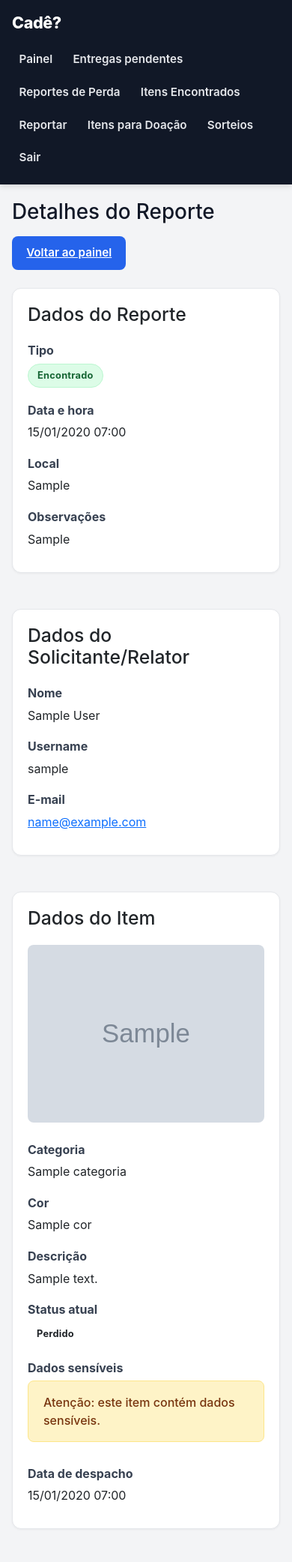
After one commit to dev-poliana-escolar/cade-sistemas-achados-perdidos, a Django app: page /report/detail/1/ in a window 390 px wide. The commit adds this page. Shown: the whole page at 75% size. Run offline with Django 5.2, Linux system fonts and the light colour scheme; a user stored in the database is signed in; tables that the repository leaves empty hold one stand-in row (values such as "Sample post"); grey boxes marked "Sample" are stand-in pictures; some libraries are stand-ins or nearby versions.

Commit message:
feat(report): cria tela de detalhes do reporte (#12)
Adiciona template semântico e responsivo para exibir os dados do reporte, do solicitante e do item associado, utilizando os estilos próprios do projeto.

```diff
--- a/static/css/style.css
+++ b/static/css/style.css
@@ -126,6 +126,81 @@ main {
     margin-bottom: 1.5rem;
     border: 1px solid var(--border-color);
     box-shadow: 0 1px 3px rgba(0, 0, 0, 0.05);
+}
+
+.card h2 {
+    margin-top: 0;
+    margin-bottom: 1.25rem;
+}
+
+.detail-header {
+    display: flex;
+    align-items: center;
+    justify-content: space-between;
+    gap: 1rem;
+    margin-bottom: 1.5rem;
+}
+
+.detail-header h1 {
+    margin: 0;
+}
+
+.detail-grid {
+    display: grid;
+    grid-template-columns: repeat(2, minmax(0, 1fr));
+    gap: 1.5rem;
+}
+
+.detail-grid .detail-item-card {
+    grid-column: 1 / -1;
+}
+
+.detail-list {
+    display: grid;
+    grid-template-columns: minmax(9rem, 0.35fr) minmax(0, 1fr);
+    gap: 0.75rem 1rem;
+    margin: 0;
+}
+
+.detail-list dt {
+    color: var(--text-secondary);
+    font-weight: 700;
+}
+
+.detail-list dd {
+    margin: 0;
+    overflow-wrap: anywhere;
+}
+
+.detail-muted {
+    color: var(--text-muted);
+}
+
+.detail-item-content {
+    display: grid;
+    grid-template-columns: minmax(12rem, 0.35fr) minmax(0, 1fr);
+    gap: 1.5rem;
+}
+
+.detail-item-image {
+    display: block;
+    max-width: 100%;
+    max-height: 20rem;
+    margin: 0 auto;
+    border-radius: 8px;
+    object-fit: contain;
+}
+
+.status-ENCONTRADO {
+    background: #dcfce7;
+    color: #166534;
+    border: 1px solid #bbf7d0;
+}
+
+.status-PERDIDO {
+    background: #fee2e2;
+    color: #991b1b;
+    border: 1px solid #fecaca;
 }
 
 .item {
@@ -298,4 +373,27 @@ button:active, .btn-action:active {
     .card {
         padding: 1.25rem;
     }
+
+    .detail-header {
+        align-items: flex-start;
+        flex-direction: column;
+    }
+
+    .detail-grid,
+    .detail-item-content {
+        grid-template-columns: 1fr;
+    }
+
+    .detail-grid .detail-item-card {
+        grid-column: auto;
+    }
+
+    .detail-list {
+        grid-template-columns: 1fr;
+        gap: 0.35rem;
+    }
+
+    .detail-list dd {
+        margin-bottom: 0.75rem;
+    }
 }
--- /dev/null
+++ b/templates/report/detail.html
@@ -0,0 +1,128 @@
+{% extends "base.html" %}
+
+{% block title %}
+Detalhes do Reporte
+{% endblock %}
+
+{% block content %}
+<section aria-labelledby="report-detail-title">
+    <div class="detail-header">
+        <h1 id="report-detail-title">Detalhes do Reporte</h1>
+        <a href="{% url 'analysis:dashboard' %}" class="btn-action primary">
+            Voltar ao painel
+        </a>
+    </div>
+
+    <div class="detail-grid">
+        <article class="card">
+            <h2>Dados do Reporte</h2>
+            <dl class="detail-list">
+                <dt>Tipo</dt>
+                <dd>
+                    {% if reporte.tipo == "ENCONTRADO" %}
+                        <span class="status-badge status-ENCONTRADO">
+                            {{ reporte.get_tipo_display }}
+                        </span>
+                    {% else %}
+                        <span class="status-badge status-PERDIDO">
+                            {{ reporte.get_tipo_display }}
+                        </span>
+                    {% endif %}
+                </dd>
+
+                <dt>Data e hora</dt>
+                <dd>{{ reporte.data|date:"d/m/Y H:i" }}</dd>
+
+                <dt>Local</dt>
+                <dd>{{ reporte.local }}</dd>
+
+                <dt>Observações</dt>
+                <dd>
+                    {% if reporte.observacoes %}
+                        {{ reporte.observacoes|linebreaksbr }}
+                    {% else %}
+                        <span class="detail-muted">Nenhuma observação informada.</span>
+                    {% endif %}
+                </dd>
+            </dl>
+        </article>
+
+        <article class="card">
+            <h2>Dados do Solicitante/Relator</h2>
+            <dl class="detail-list">
+                <dt>Nome</dt>
+                <dd>
+                    {% if reporte.usuario.get_full_name %}
+                        {{ reporte.usuario.get_full_name }}
+                    {% else %}
+                        <span class="detail-muted">Nome não informado</span>
+                    {% endif %}
+                </dd>
+
+                <dt>Username</dt>
+                <dd>{{ reporte.usuario.username }}</dd>
+
+                <dt>E-mail</dt>
+                <dd>
+                    {% if reporte.usuario.email %}
+                        <a href="mailto:{{ reporte.usuario.email }}">
+                            {{ reporte.usuario.email }}
+                        </a>
+                    {% else %}
+                        <span class="detail-muted">E-mail não informado</span>
+                    {% endif %}
+                </dd>
+            </dl>
+        </article>
+
+        <article class="card detail-item-card">
+            <h2>Dados do Item</h2>
+            <div class="detail-item-content">
+                <div>
+                    {% if reporte.item.imagem %}
+                        <img src="{{ reporte.item.imagem.url }}"
+                             alt="Imagem do item"
+                             class="detail-item-image">
+                    {% else %}
+                        <p class="detail-muted">Imagem não informada.</p>
+                    {% endif %}
+                </div>
+
+                <dl class="detail-list">
+                    <dt>Categoria</dt>
+                    <dd>{{ reporte.item.categoria }}</dd>
+
+                    <dt>Cor</dt>
+                    <dd>{{ reporte.item.cor }}</dd>
+
+                    <dt>Descrição</dt>
+                    <dd>{{ reporte.item.descricao }}</dd>
+
+                    <dt>Status atual</dt>
+                    <dd>
+                        <span class="status-badge">
+                            {{ reporte.item.get_status_display }}
+                        </span>
+                    </dd>
+
+                    {% if reporte.item.dados_sensiveis %}
+                        <dt>Dados sensíveis</dt>
+                        <dd>
+                            <p class="message warning" role="alert">
+                                Atenção: este item contém dados sensíveis.
+                            </p>
+                        </dd>
+                    {% endif %}
+
+                    {% if reporte.item.data_despacho %}
+                        <dt>Data de despacho</dt>
+                        <dd>
+                            {{ reporte.item.data_despacho|date:"d/m/Y H:i" }}
+                        </dd>
+                    {% endif %}
+                </dl>
+            </div>
+        </article>
+    </div>
+</section>
+{% endblock %}
```
